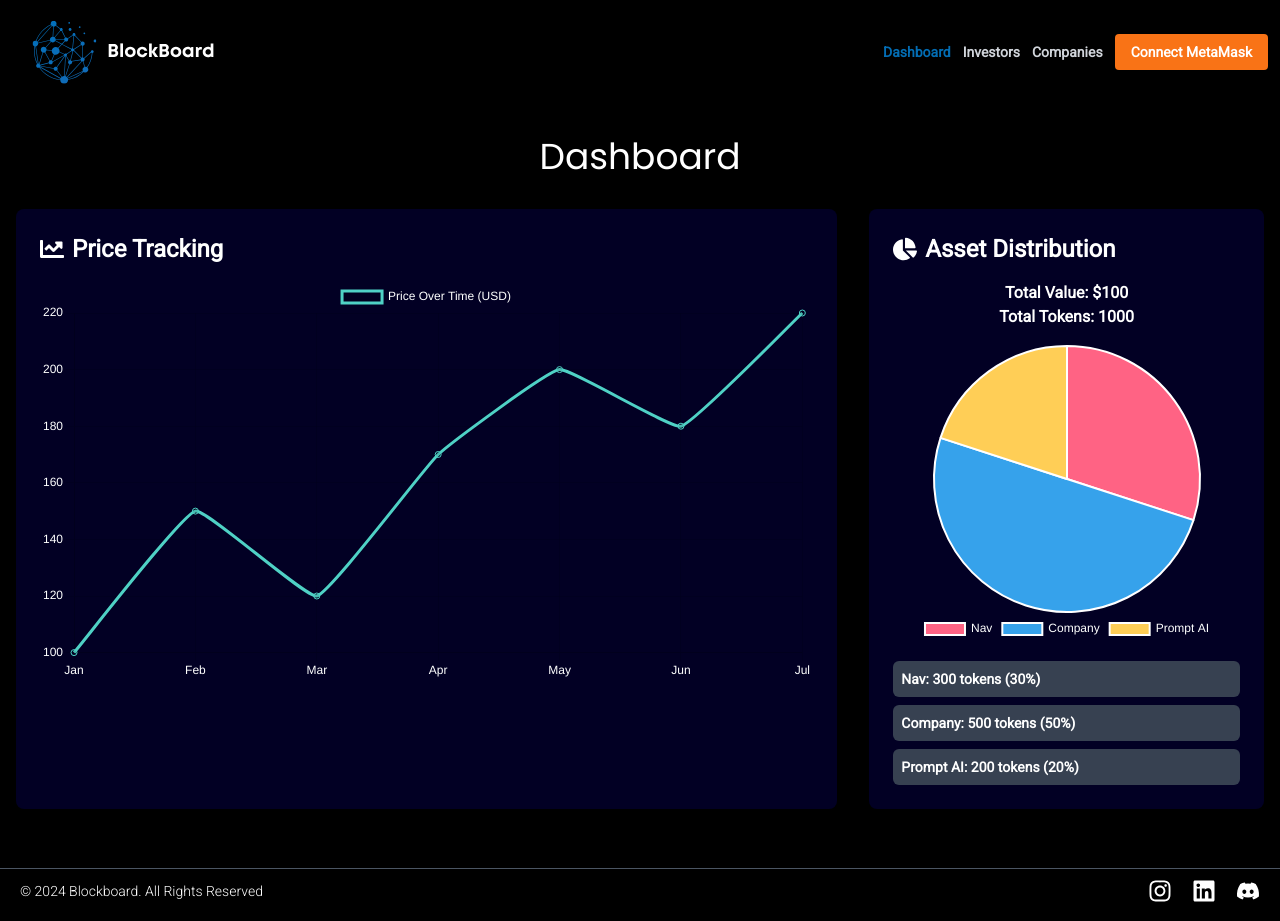
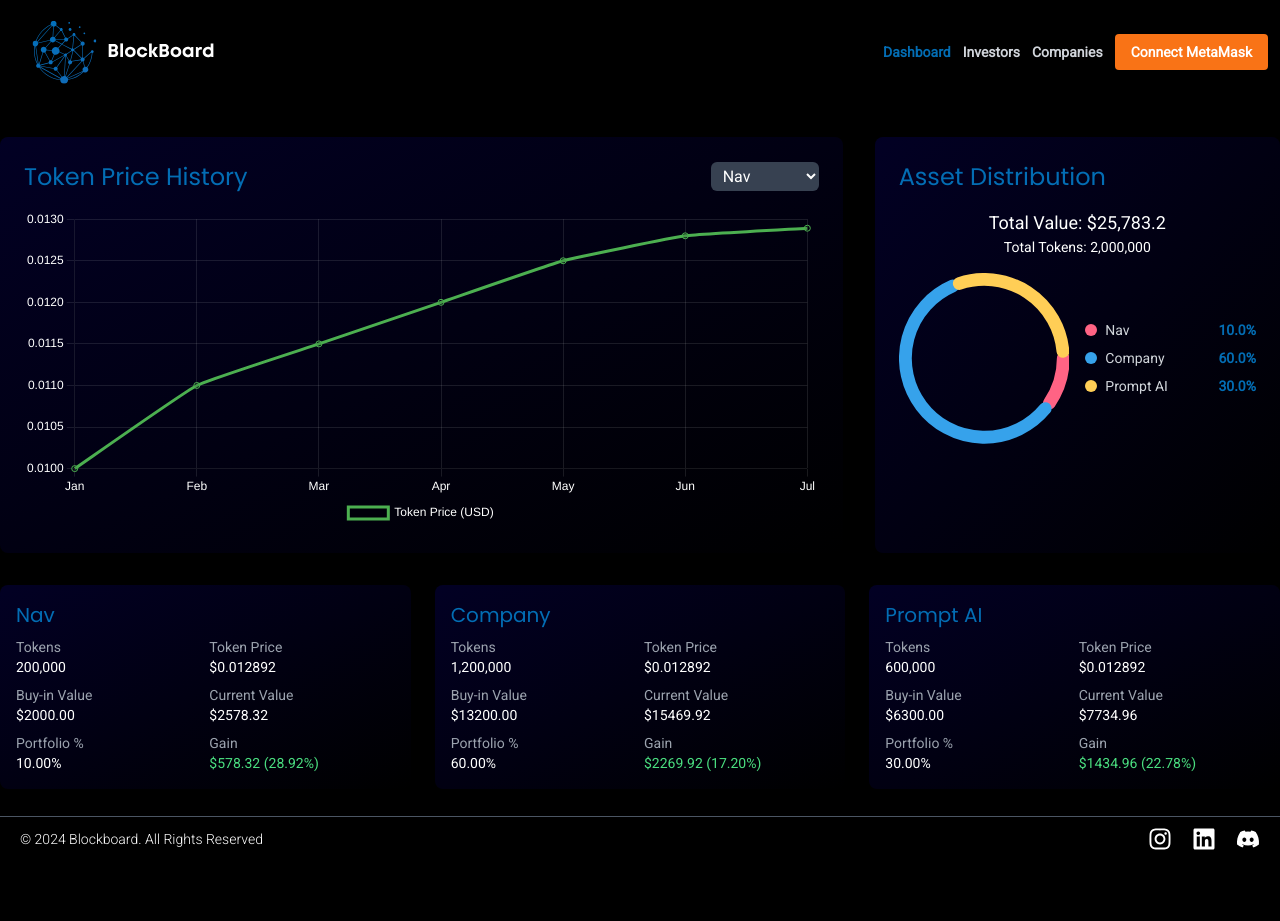
Before and after one commit to hitony7/blockboard, a Next.js app in the folder frontend/: page /dashboard in a window 1280 px wide. After the commit the page ends 869 px from the top, so only its background shows below. Built offline with nearby package versions, Linux system fonts and the light colour scheme.

Commit message:
dashboard update

```diff
--- a/frontend/app/dashboard/page.js
+++ b/frontend/app/dashboard/page.js
@@ -1,6 +1,6 @@
-"use client"; // Ensure this is a Client Component
+"use client";
 
-import { useState, useEffect } from "react";
+import { useState } from "react";
 import DashboardLayout from "@/layout/DashboardLayout";
 import { headingFont } from "@/utils/fonts";
 import { Pie, Line } from "react-chartjs-2";
@@ -15,136 +15,198 @@ import {
   LinearScale,
   PointElement,
 } from "chart.js";
-import { FaChartLine, FaChartPie } from "react-icons/fa";
+import { PieChart } from 'react-minimal-pie-chart';
 
-// Register the required components
 ChartJS.register(ArcElement, LineElement, Tooltip, Legend, CategoryScale, LinearScale, PointElement);
 
 export default function Dashboard() {
-  const [chartData, setChartData] = useState(null);
+  const [selectedCompany, setSelectedCompany] = useState("Nav");
 
-  useEffect(() => {
-    // Simulate data loading
-    setTimeout(() => {
-      setChartData({
-        pieData: {
-          labels: ["Nav", "Company", "Prompt AI"],
+  const companies = {
+    Nav: { value: 2578.32, tokens: 200000, initialPrice: 0.0100 },
+    Company: { value: 15469.92, tokens: 1200000, initialPrice: 0.0110 },
+    "Prompt AI": { value: 7734.96, tokens: 600000, initialPrice: 0.0105 },
+  };
+
+  const totalValue = Object.values(companies).reduce((acc, company) => acc + company.value, 0);
+  const totalTokens = Object.values(companies).reduce((acc, company) => acc + company.tokens, 0);
+
+  const getTokenPrice = (company) => company.value / company.tokens;
+  const getGainPercentage = (company) => ((getTokenPrice(company) - company.initialPrice) / company.initialPrice) * 100;
+  const getBuyInValue = (company) => company.tokens * company.initialPrice;
+  const getGainValue = (company) => company.value - getBuyInValue(company);
+  const getPortfolioPercentage = (company) => (company.value / totalValue) * 100;
+
+  const priceHistories = {
+    Nav: [0.0100, 0.0110, 0.0115, 0.0120, 0.0125, 0.0128, getTokenPrice(companies.Nav)],
+    Company: [0.0110, 0.0115, 0.0120, 0.0125, 0.0128, 0.0130, getTokenPrice(companies.Company)],
+    "Prompt AI": [0.0105, 0.0112, 0.0118, 0.0122, 0.0126, 0.0129, getTokenPrice(companies["Prompt AI"])],
+  };
+
+  const pieData = {
+    labels: Object.keys(companies),
     datasets: [{
-            data: [30, 50, 20],
+      data: Object.values(companies).map(company => company.value),
       backgroundColor: ["#FF6384", "#36A2EB", "#FFCE56"],
+      hoverOffset: 4,
     }],
-        },
-        lineData: {
+  };
+
+  const lineData = {
     labels: ["Jan", "Feb", "Mar", "Apr", "May", "Jun", "Jul"],
     datasets: [{
-            label: "Price Over Time (USD)",
-            data: [100, 150, 120, 170, 200, 180, 220],
-            borderColor: "#4FD1C5",
+      label: "Token Price (USD)",
+      data: priceHistories[selectedCompany],
+      fill: false,
+      borderColor: "#4CAF50",
       tension: 0.1,
     }],
+  };
+
+  const chartOptions = {
+    responsive: true,
+    maintainAspectRatio: false,
+    plugins: {
+      legend: {
+        position: 'bottom',
+        labels: { color: '#FFFFFF', font: { size: 12 } }
       },
-        assets: [
-          { name: "Nav", value: 30, tokens: 300 },
-          { name: "Company", value: 50, tokens: 500 },
-          { name: "Prompt AI", value: 20, tokens: 200 },
-        ],
-      });
-    }, 1000);
-  }, []);
+      tooltip: {
+        backgroundColor: 'rgba(0, 0, 0, 0.7)',
+        titleColor: '#FFFFFF',
+        bodyColor: '#FFFFFF',
+        titleFont: { size: 14 },
+        bodyFont: { size: 12 },
+        padding: 10
+      }
+    },
+    scales: {
+      x: {
+        grid: { color: 'rgba(255, 255, 255, 0.1)' },
+        ticks: { color: '#FFFFFF', font: { size: 12 } }
+      },
+      y: {
+        grid: { color: 'rgba(255, 255, 255, 0.1)' },
+        ticks: { color: '#FFFFFF', font: { size: 12 } }
+      }
+    }
+  };
 
-  const totalValue = chartData?.assets.reduce((acc, asset) => acc + asset.value, 0) || 0;
-  const totalTokens = chartData?.assets.reduce((acc, asset) => acc + asset.tokens, 0) || 0;
+  const pieChartData = Object.entries(companies).map(([name, company], index) => ({
+    title: name,
+    value: getPortfolioPercentage(company),
+    color: ["#FF6384", "#36A2EB", "#FFCE56"][index],
+  }));
 
   return (
     <DashboardLayout>
+      <div className="my-8 grid grid-cols-12 gap-8">
         <motion.div
-        initial={{ opacity: 0 }}
-        animate={{ opacity: 1 }}
-        transition={{ duration: 0.5 }}
-        className="container mx-auto px-4 py-8"
-      >
-        <h1 className={`${headingFont.className} text-4xl mb-8 text-white text-center`}>Dashboard</h1>
-        <div className="grid grid-cols-1 lg:grid-cols-3 gap-8">
-          <motion.div
+          className="col-span-8 bg-gradient-to-br from-secondary to-secondary-dark p-6 rounded-lg shadow-xl"
           initial={{ opacity: 0, y: 20 }}
           animate={{ opacity: 1, y: 0 }}
-            transition={{ duration: 0.5, delay: 0.2 }}
-            className="lg:col-span-2 bg-secondary rounded-lg shadow-xl p-6"
+          transition={{ duration: 0.5 }}
         >
-            <h2 className="text-2xl font-bold text-white mb-4 flex items-center">
-              <FaChartLine className="mr-2" /> Price Tracking
-            </h2>
-            <div className="h-[400px]">
-              {chartData ? (
-                <Line
-                  data={chartData.lineData}
-                  options={{
-                    responsive: true,
-                    maintainAspectRatio: false,
-                    scales: {
-                      x: { ticks: { color: '#FFFFFF' } },
-                      y: { ticks: { color: '#FFFFFF' } }
-                    },
-                    plugins: {
-                      legend: { labels: { color: '#FFFFFF' } }
-                    }
-                  }}
-                />
-              ) : (
-                <div className="flex items-center justify-center h-full">
-                  <div className="animate-spin rounded-full h-32 w-32 border-t-2 border-b-2 border-primary"></div>
+          <div className="flex justify-between items-center mb-4">
+            <h2 className={`${headingFont.className} text-2xl text-primary`}>Token Price History</h2>
+            <select
+              value={selectedCompany}
+              onChange={(e) => setSelectedCompany(e.target.value)}
+              className="bg-gray-700 text-white rounded-md px-2 py-1"
+            >
+              {Object.keys(companies).map((company) => (
+                <option key={company} value={company}>{company}</option>
+              ))}
+            </select>
           </div>
-              )}
+          <div className="h-80">
+            <Line data={lineData} options={chartOptions} />
           </div>
         </motion.div>
 
         <motion.div
+          className="col-span-4 bg-gradient-to-br from-secondary to-secondary-dark p-6 rounded-lg shadow-xl"
           initial={{ opacity: 0, y: 20 }}
           animate={{ opacity: 1, y: 0 }}
-            transition={{ duration: 0.5, delay: 0.4 }}
-            className="bg-secondary rounded-lg shadow-xl p-6"
+          transition={{ duration: 0.5, delay: 0.2 }}
         >
-            <h2 className="text-2xl font-bold text-white mb-4 flex items-center">
-              <FaChartPie className="mr-2" /> Asset Distribution
-            </h2>
+          <h2 className={`${headingFont.className} text-2xl text-primary mb-4`}>Asset Distribution</h2>
           <div className="text-center mb-4">
-              <p className="text-white font-bold">Total Value: ${totalValue}</p>
-              <p className="text-white font-bold">Total Tokens: {totalTokens}</p>
+            <p className="text-white text-lg">Total Value: ${totalValue.toLocaleString()}</p>
+            <p className="text-white text-sm">Total Tokens: {totalTokens.toLocaleString()}</p>
           </div>
-            <div className="h-[300px] flex items-center justify-center">
-              {chartData ? (
-                <Pie
-                  data={chartData.pieData}
-                  options={{
-                    responsive: true,
-                    maintainAspectRatio: false,
-                    plugins: {
-                      legend: { position: 'bottom', labels: { color: '#FFFFFF' } }
-                    }
+          <div className="flex items-center space-x-4">
+            <div className="w-1/2">
+              <PieChart
+                data={pieChartData}
+                lineWidth={15}
+                paddingAngle={5}
+                rounded
+                labelPosition={65}
+                labelStyle={{
+                  fontSize: '4px',
+                  fontFamily: 'sans-serif',
+                  fill: '#fff',
                 }}
               />
-              ) : (
-                <div className="animate-spin rounded-full h-32 w-32 border-t-2 border-b-2 border-primary"></div>
-              )}
             </div>
-            <div className="mt-4 space-y-2">
-              {chartData?.assets.map((asset, index) => (
+            <div className="w-1/2 space-y-2">
+              {pieChartData.map((data, index) => (
+                <div key={index} className="flex items-center justify-between text-sm">
+                  <span className="text-gray-300 flex items-center">
+                    <span className="w-3 h-3 rounded-full mr-2" style={{ backgroundColor: data.color }}></span>
+                    {data.title}
+                  </span>
+                  <span className="text-primary font-semibold">
+                    {data.value.toFixed(1)}%
+                  </span>
+                </div>
+              ))}
+            </div>
+          </div>
+        </motion.div>
+      </div>
+      <div className="mt-8 grid grid-cols-3 gap-6">
+        {Object.entries(companies).map(([name, company], index) => (
           <motion.div
             key={index}
-                  initial={{ opacity: 0, x: -20 }}
-                  animate={{ opacity: 1, x: 0 }}
-                  transition={{ duration: 0.5, delay: 0.6 + index * 0.1 }}
-                  className="bg-gray-700 p-2 rounded-md"
+            className="bg-gradient-to-br from-secondary to-secondary-dark p-4 rounded-lg shadow-xl"
+            initial={{ opacity: 0, y: 20 }}
+            animate={{ opacity: 1, y: 0 }}
+            transition={{ duration: 0.5, delay: 0.3 + index * 0.1 }}
           >
-                  <p className="text-white text-sm font-semibold">
-                    {asset.name}: {asset.tokens} tokens ({asset.value}%)
+            <h3 className={`${headingFont.className} text-xl text-primary mb-2`}>{name}</h3>
+            <div className="grid grid-cols-2 gap-2 text-sm">
+              <div>
+                <p className="text-gray-400">Tokens</p>
+                <p className="text-white">{company.tokens.toLocaleString()}</p>
+              </div>
+              <div>
+                <p className="text-gray-400">Token Price</p>
+                <p className="text-white">${getTokenPrice(company).toFixed(6)}</p>
+              </div>
+              <div>
+                <p className="text-gray-400">Buy-in Value</p>
+                <p className="text-white">${getBuyInValue(company).toFixed(2)}</p>
+              </div>
+              <div>
+                <p className="text-gray-400">Current Value</p>
+                <p className="text-white">${company.value.toFixed(2)}</p>
+              </div>
+              <div>
+                <p className="text-gray-400">Portfolio %</p>
+                <p className="text-white">{getPortfolioPercentage(company).toFixed(2)}%</p>
+              </div>
+              <div>
+                <p className="text-gray-400">Gain</p>
+                <p className={getGainValue(company) >= 0 ? 'text-green-400' : 'text-red-400'}>
+                  ${getGainValue(company).toFixed(2)} ({getGainPercentage(company).toFixed(2)}%)
                 </p>
+              </div>
+            </div>
           </motion.div>
         ))}
       </div>
-          </motion.div>
-        </div>
-      </motion.div>
     </DashboardLayout>
   );
 }
```
Lines whose indentation alone changed are shown as unchanged.
